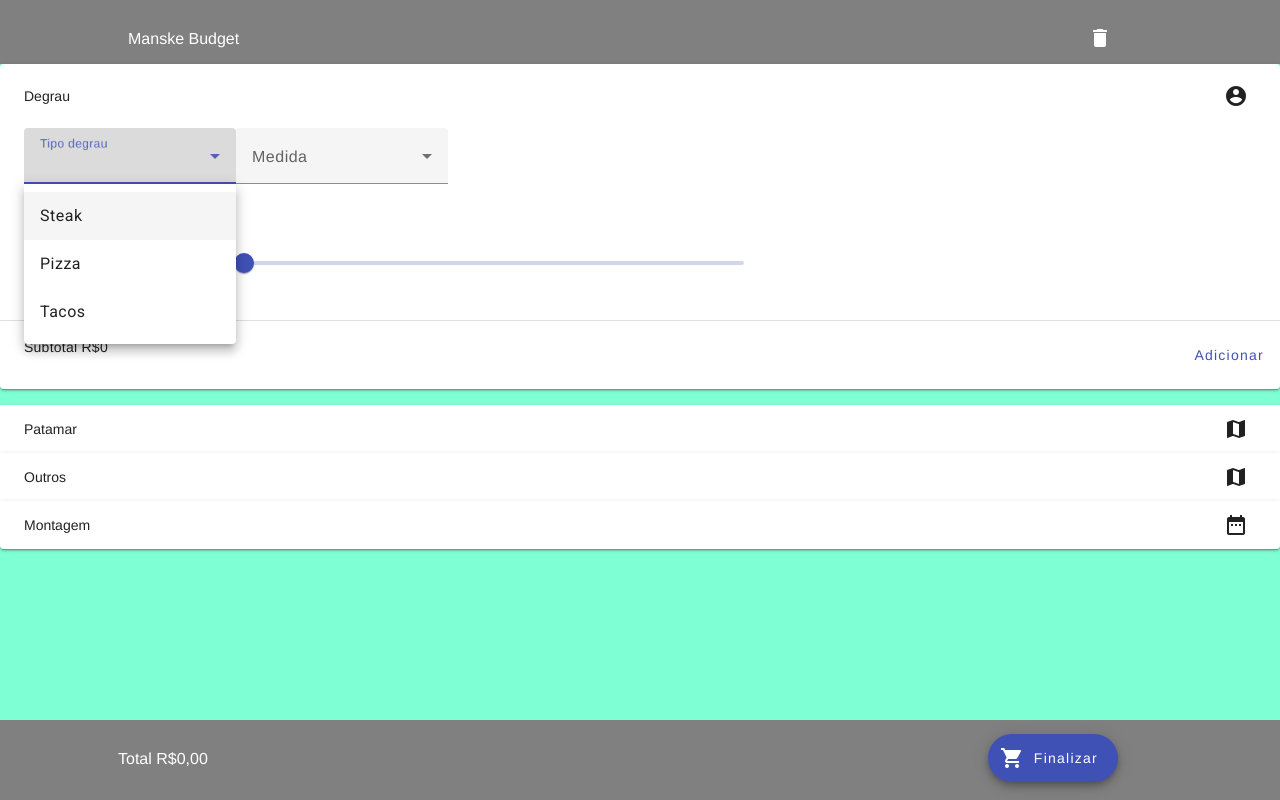
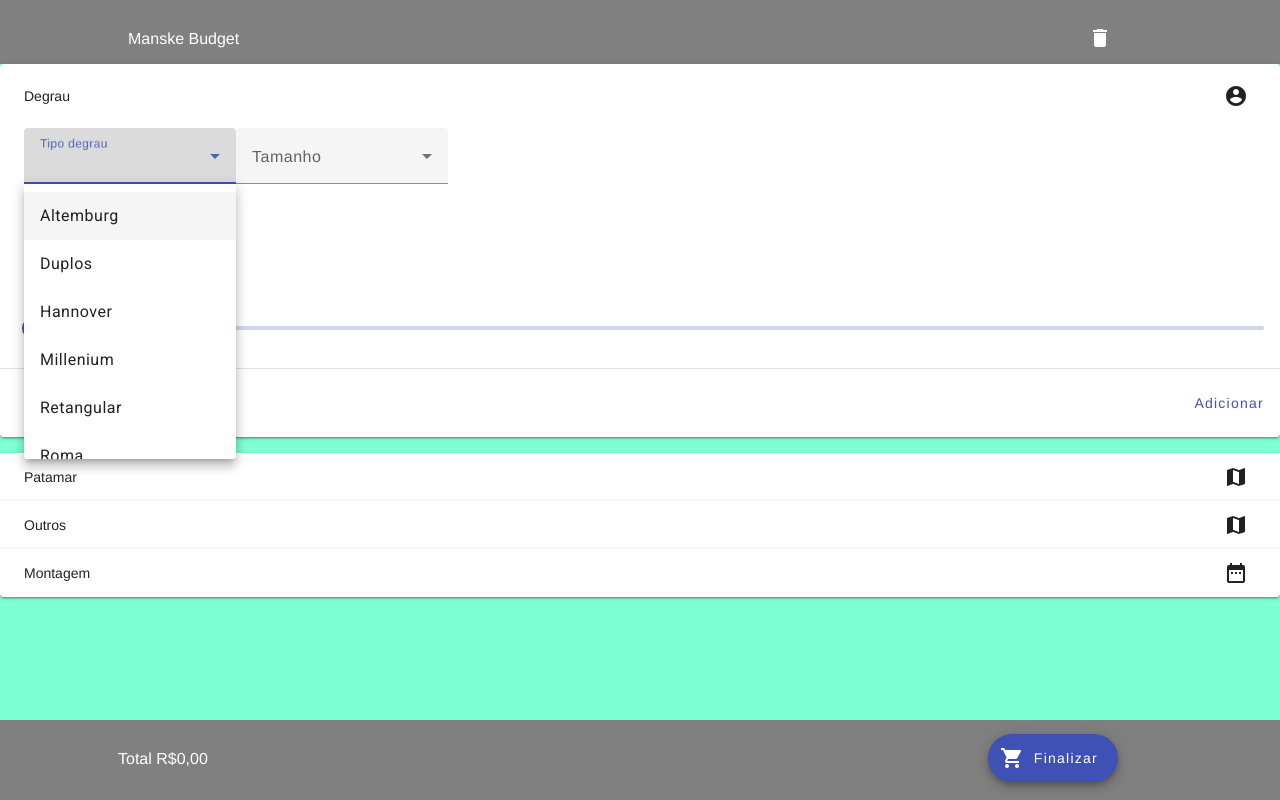
Before and after one commit to NiltonClasen/manske-budget, an Angular app: page / in a window 1280 px wide. Both pictures are taken after a click on the element 130 px from the left and 164 px from the top of the page. Built offline with nearby package versions, Linux system fonts and the light colour scheme.

Commit message:
degrau + modelo json

```diff
--- /dev/null
+++ b/degraus.json
@@ -0,0 +1,116 @@
+{
+  "registros": {
+    "registro": [
+      {
+        "tipo": "Altemburg",
+        "tamanho": "0,50",
+        "preco": 123,24
+      },
+      {
+        "tipo": "Altemburg",
+        "tamanho": "0,55",
+        "preco": 133,09
+      },
+      {
+        "tipo": "Altemburg",
+        "tamanho": "0,60",
+        "preco": 143,74
+      },
+      {
+        "tipo": "Altemburg",
+        "tamanho": "0,65",
+        "preco": 167,67
+      },
+      {
+        "tipo": "Altemburg",
+        "tamanho": "0,70",
+        "preco": 181,07
+      },
+      {
+        "tipo": "Altemburg",
+        "tamanho": "0,75",
+        "preco": 195,55
+      },
+      {
+        "tipo": "Altemburg",
+        "tamanho": "0,80",
+        "preco": 211,21
+      },
+      {
+        "tipo": "Altemburg",
+        "tamanho": "0,85",
+        "preco": 228,11
+      },
+      {
+        "tipo": "Altemburg",
+        "tamanho": "0,90",
+        "preco": 246,36
+      },
+      {
+        "tipo": "Altemburg",
+        "tamanho": "0,95",
+        "preco": 266,07
+      },
+      {
+        "tipo": "Altemburg",
+        "tamanho": "1,00",
+        "preco": 287,35
+      },
+      {
+        "tipo": "Altemburg",
+        "tamanho": "1,05",
+        "preco": 298,14
+      },
+      {
+        "tipo": "Altemburg",
+        "tamanho": "1,10",
+        "preco": 310,34
+      },
+      {
+        "tipo": "Altemburg",
+        "tamanho": "1,15",
+        "preco": 335,16
+      },
+      {
+        "tipo": "Altemburg",
+        "tamanho": "1,20",
+        "preco": 361,98
+      },
+      {
+        "tipo": "Altemburg",
+        "tamanho": "1,25",
+        "preco": 390,96
+      },
+      {
+        "tipo": "Altemburg",
+        "tamanho": "1,30",
+        "preco": 422,22
+      },
+      {
+        "tipo": "Altemburg",
+        "tamanho": "1,35",
+        "preco": 456,65
+      },
+      {
+        "tipo": "Altemburg",
+        "tamanho": "1,40",
+        "preco": 492,52
+      },
+      {
+        "tipo": "Altemburg",
+        "tamanho": "1,45",
+        "preco": 531,88
+      },
+      {
+        "tipo": "Altemburg",
+        "tamanho": "1,50",
+        "preco": 574,45
+      },
+      {
+        "tipo": "Duplos",
+        "tamanho": "0,50",
+        "preco": "XX"
+      }
+	]
+  }
+}
--- a/package.json
+++ b/package.json
@@ -20,6 +20,7 @@
     "@angular/platform-browser": "^16.2.0",
     "@angular/platform-browser-dynamic": "^16.2.0",
     "@angular/router": "^16.2.0",
+    "@types/node": "^20.5.6",
     "rxjs": "~7.8.0",
     "tslib": "^2.3.0",
     "zone.js": "~0.13.0"
--- a/src/app/carouse-component/carouse-component.component.css
+++ b/src/app/carouse-component/carouse-component.component.css
@@ -1,14 +1,5 @@
-.example-headers-align .mat-expansion-panel-header-description {
-  justify-content: space-between;
-  align-items: center;
-}
-
 .mat-mdc-slider {
-  max-width: 500px;
   width: 100%;
-}
-.mat-slider{
-  margin-left: 8px;
 }
 
 .mat-action-row {
--- a/src/app/carouse-component/carouse-component.component.html
+++ b/src/app/carouse-component/carouse-component.component.html
@@ -9,14 +9,52 @@
 
     <mat-form-field>
       <mat-label>Tipo degrau</mat-label>
-      <mat-select [(ngModel)]="selectedValue" name="food">
-        <mat-option *ngFor="let food of foods" [value]="food.value">
-          {{food.viewValue}}
+      <mat-select [(ngModel)]="tipoDegrauSelected" (selectionChange)="changeDegrau()">
+        <mat-option *ngFor="let tipoDegrau of listaTiposDegrau" [value]="tipoDegrau">
+          {{tipoDegrau}}
         </mat-option>
       </mat-select>
     </mat-form-field>
     <mat-form-field>
-      <mat-label>Medida</mat-label>
+      <mat-label>Tamanho</mat-label>
+      <mat-select [(ngModel)]="tamanhoDegrauSelected" (selectionChange)="changeDegrau()">
+        <mat-option *ngFor="let tamanhoDegrau of listaTamanhosDegrau" [value]="tamanhoDegrau">
+          {{tamanhoDegrau}}
+        </mat-option>
+      </mat-select>
+    </mat-form-field>
+    <div>
+      <label>Quantidade</label>
+    </div>
+    <mat-form-field>
+      <input matInput type="number" [(ngModel)]="valueInitialSlider">
+    </mat-form-field>
+    <mat-slider [max]="20" [min]="1" [step]="1" [discrete]="true" (input)="valorSliderAlterado()">
+      <input matSliderThumb [(ngModel)]="valueInitialSlider" #slider>
+    </mat-slider>
+    <mat-action-row>
+      <span>Subtotal R${{(valorDegrauSoma)}}</span>
+      <button mat-button color="primary" (click)="nextStep()">Adicionar</button>
+    </mat-action-row>
+  </mat-expansion-panel>
+
+
+
+
+
+  <mat-expansion-panel [expanded]="step === 1" (opened)="setStep(1)" hideToggle>
+    <mat-expansion-panel-header>
+      <mat-panel-title>
+        Patamar
+      </mat-panel-title>
+      <mat-icon>map</mat-icon>
+    </mat-expansion-panel-header>
+    <mat-button-toggle-group name="favoriteColor" aria-label="Favorite Color">
+      <mat-button-toggle value="red">Com anel</mat-button-toggle>
+      <mat-button-toggle value="green">Sem anel</mat-button-toggle>
+    </mat-button-toggle-group>
+    <mat-form-field>
+      <mat-label>Tamanho</mat-label>
       <mat-select [(ngModel)]="selectedValue" name="food">
         <mat-option *ngFor="let food of foods" [value]="food.value">
           {{food.viewValue}}
@@ -26,46 +64,23 @@
     <div>
       <label>Quantidade</label>
     </div>
-    <mat-form-field class="example-margin example-width">
-      <mat-label>Value</mat-label>
+    <mat-form-field>
       <input matInput type="number" [(ngModel)]="valueInitialSlider">
     </mat-form-field>
-    <mat-slider
-        class="example-margin"
-        [max]= "20"
-        [min]= "1"
-        [step]= "1"
-        [discrete]= "true">
+    <mat-slider [max]="5" [min]="1" [step]="1" [discrete]="true">
       <input matSliderThumb [(ngModel)]="valueInitialSlider" #slider>
     </mat-slider>
+
     <mat-action-row>
       <span>Subtotal R${{valueInitialSlider}}</span>
       <button mat-button color="primary" (click)="nextStep()">Adicionar</button>
     </mat-action-row>
   </mat-expansion-panel>
 
-  <mat-expansion-panel [expanded]="step === 1" (opened)="setStep(1)" hideToggle>
-    <mat-expansion-panel-header>
-      <mat-panel-title>
-        Patamar
-      </mat-panel-title>
-        <mat-icon>map</mat-icon>
-    </mat-expansion-panel-header>
 
-    <mat-button-toggle-group name="favoriteColor" aria-label="Favorite Color">
-      <mat-button-toggle value="red">Com anel</mat-button-toggle>
-      <mat-button-toggle value="green">Sem anel</mat-button-toggle>
-    </mat-button-toggle-group>
 
-    <mat-form-field>
-      <mat-label>Country</mat-label>
-      <input matInput>
-    </mat-form-field>
 
-    <mat-action-row>
-      <button mat-button color="primary" (click)="nextStep()">Adicionar</button>
-    </mat-action-row>
-  </mat-expansion-panel>
+
 
   <mat-expansion-panel [expanded]="step === 2" (opened)="setStep(2)" hideToggle>
     <mat-expansion-panel-header>
@@ -76,14 +91,39 @@
     </mat-expansion-panel-header>
 
     <mat-form-field>
-      <mat-label>Country</mat-label>
-      <input matInput>
+      <mat-label>Selecione</mat-label>
+      <mat-select [(ngModel)]="selectedValue" name="food">
+        <mat-option *ngFor="let food of foods" [value]="food.value">
+          {{food.viewValue}}
+        </mat-option>
+      </mat-select>
     </mat-form-field>
-
+    <mat-form-field>
+      <mat-select [(ngModel)]="selectedValue" name="food">
+        <mat-option *ngFor="let food of foods" [value]="food.value">
+          {{food.viewValue}}
+        </mat-option>
+      </mat-select>
+    </mat-form-field>
+    <div>
+      <label>Quantidade</label>
+    </div>
+    <mat-form-field>
+      <input matInput type="number" [(ngModel)]="valueInitialSlider">
+    </mat-form-field>
+    <mat-slider [max]="20" [min]="1" [step]="1" [discrete]="true">
+      <input matSliderThumb [(ngModel)]="valueInitialSlider" #slider>
+    </mat-slider>
     <mat-action-row>
+      <span>Subtotal R${{valueInitialSlider}}</span>
       <button mat-button color="primary" (click)="nextStep()">Adicionar</button>
     </mat-action-row>
   </mat-expansion-panel>
+
+
+
+
+
 
   <mat-expansion-panel [expanded]="step === 3" (opened)="setStep(3)" hideToggle>
     <mat-expansion-panel-header>
@@ -94,7 +134,7 @@
     </mat-expansion-panel-header>
 
     <mat-form-field>
-      <mat-label>Tipo degrau</mat-label>
+      <mat-label>Selecione</mat-label>
       <mat-select [(ngModel)]="selectedValue" name="food">
         <mat-option *ngFor="let food of foods" [value]="food.value">
           {{food.viewValue}}
@@ -103,7 +143,7 @@
     </mat-form-field>
 
     <mat-form-field>
-      <mat-label>Medida</mat-label>
+      <mat-label>Tamanho</mat-label>
       <mat-select [(ngModel)]="selectedValue" name="food">
         <mat-option *ngFor="let food of foods" [value]="food.value">
           {{food.viewValue}}
@@ -112,6 +152,7 @@
     </mat-form-field>
 
     <mat-action-row>
+      <span>Subtotal R${{valueInitialSlider}}</span>
       <button mat-button color="primary" (click)="nextStep()">Adicionar</button>
     </mat-action-row>
   </mat-expansion-panel>
--- a/src/app/carouse-component/carouse-component.component.ts
+++ b/src/app/carouse-component/carouse-component.component.ts
@@ -1,4 +1,5 @@
-import { Component, OnInit } from '@angular/core';
+import { Component, Inject, OnInit } from '@angular/core';
+import { Degrau, degrauModel } from '../models/degrauModel';
 
 interface Food {
   value: string;
@@ -8,24 +9,29 @@ interface Food {
 @Component({
   selector: 'app-carouse-component',
   templateUrl: './carouse-component.component.html',
-  styleUrls: ['./carouse-component.component.css']
+  styleUrls: ['./carouse-component.component.css'],
 })
 export class CarouseComponentComponent implements OnInit {
+  ngOnInit() {}
 
-  constructor() { }
+  degrauModel: degrauModel = new degrauModel();
+  listaTiposDegrau: Array<String> = this.degrauModel.getIds();
+  listaTamanhosDegrau: Array<String> = this.degrauModel.getTamanhos();
 
-  ngOnInit() {
-  }
 
+  tipoDegrauSelected = '';
+  tamanhoDegrauSelected = '';
   step = 0;
-    selectedValue: string = "";
-    valueInitialSlider = 0;
-    subtotalDegrau =200;
+  selectedValue: string = '';
+  valueInitialSlider = 1;
+  subtotalDegrau = 200;
+  valorDegrau = 0;
+  valorDegrauSoma = 0;
 
   foods: Food[] = [
-      {value: 'steak-0', viewValue: 'Steak'},
-      {value: 'pizza-1', viewValue: 'Pizza'},
-      {value: 'tacos-2', viewValue: 'Tacos'},
+    { value: 'steak-0', viewValue: 'Steak' },
+    { value: 'pizza-1', viewValue: 'Pizza' },
+    { value: 'tacos-2', viewValue: 'Tacos' },
   ];
 
   setStep(index: number) {
@@ -40,4 +46,12 @@ export class CarouseComponentComponent implements OnInit {
     this.step--;
   }
 
+  changeDegrau(){
+    if(this.tipoDegrauSelected != '' && this.tamanhoDegrauSelected != ''){
+      this.valorDegrau = this.degrauModel.getPrecoDegrau(this.tipoDegrauSelected, this.tamanhoDegrauSelected);
     }
+  }
+  valorSliderAlterado(){
+    this.valorDegrauSoma = parseFloat((this.valorDegrau * this.valueInitialSlider).toFixed(2));
+  }
+}
--- /dev/null
+++ b/src/app/models/degrauModel.ts
@@ -0,0 +1,63 @@
+export interface Degrau {
+  id: String;
+  tamanho: String;
+  preco: String;
+}
+
+export class degrauModel {
+  ids = [
+    'Altemburg',
+    'Duplos',
+    'Hannover',
+    'Millenium',
+    'Retangular',
+    'Roma',
+    'Torino',
+    'Torino C/Anel',
+  ];
+  tamanhoLista = [
+    '0,50',
+    '0,55',
+    '0,60',
+    '0,65',
+    '0,70',
+    '0,75',
+    '0,80',
+    '0,85',
+    '0,90',
+    '0,95',
+    '1,00',
+    '1,05',
+    '1,10',
+    '1,15',
+    '1,20',
+    '1,25',
+    '1,30',
+    '1,35',
+    '1,40',
+    '1,45',
+    '1,50',
+  ];
+  degraus: Array<Degrau> = require("../../assets/degraus.json");
+  constructor() {
+  }
+
+  getPrecoDegrau(id: String, tamanho: String){
+    const value = this.degraus.filter((element) => element.id == id && element.tamanho == tamanho);
+    return Number(value[0]?.preco);
+
+  }
+
+  getIds(){
+    return this.ids;
+  }
+
+  getTamanhos(){
+    return this.tamanhoLista;
+  }
+
+  getTudo(){
+    return this.degraus;
+  }
+
+}
--- /dev/null
+++ b/src/assets/degraus.json
@@ -0,0 +1,107 @@
+[
+    {
+      "id": "Altemburg",
+      "tamanho": "0,50",
+      "preco": 123.24
+    },
+    {
+      "id": "Altemburg",
+      "tamanho": "0,55",
+      "preco": 133.09
+    },
+    {
+      "id": "Altemburg",
+      "tamanho": "0,60",
+      "preco": 143.74
+    },
+    {
+      "id": "Altemburg",
+      "tamanho": "0,65",
+      "preco": 167.67
+    },
+    {
+      "id": "Altemburg",
+      "tamanho": "0,70",
+      "preco": 181.07
+    },
+    {
+      "id": "Altemburg",
+      "tamanho": "0,75",
+      "preco": 195.55
+    },
+    {
+      "id": "Altemburg",
+      "tamanho": "0,80",
+      "preco": 211.21
+    },
+    {
+      "id": "Altemburg",
+      "tamanho": "0,85",
+      "preco": 228.11
+    },
+    {
+      "id": "Altemburg",
+      "tamanho": "0,90",
+      "preco": 246.36
+    },
+    {
+      "id": "Altemburg",
+      "tamanho": "0,95",
+      "preco": 266.07
+    },
+    {
+      "id": "Altemburg",
+      "tamanho": "1,00",
+      "preco": 287.35
+    },
+    {
+      "id": "Altemburg",
+      "tamanho": "1,05",
+      "preco": 298.14
+    },
+    {
+      "id": "Altemburg",
+      "tamanho": "1,10",
+      "preco": 310.34
+    },
+    {
+      "id": "Altemburg",
+      "tamanho": "1,15",
+      "preco": 335.16
+    },
+    {
+      "id": "Altemburg",
+      "tamanho": "1,20",
+      "preco": 361.98
+    },
+    {
+      "id": "Altemburg",
+      "tamanho": "1,25",
+      "preco": 390.96
+    },
+    {
+      "id": "Altemburg",
+      "tamanho": "1,30",
+      "preco": 422.22
+    },
+    {
+      "id": "Altemburg",
+      "tamanho": "1,35",
+      "preco": 456.65
+    },
+    {
+      "id": "Altemburg",
+      "tamanho": "1,40",
+      "preco": 492.52
+    },
+    {
+      "id": "Altemburg",
+      "tamanho": "1,45",
+      "preco": 531.88
+    },
+    {
+      "id": "Altemburg",
+      "tamanho": "1,50",
+      "preco": 574.45
+    }
+  ]
--- a/tsconfig.app.json
+++ b/tsconfig.app.json
@@ -3,7 +3,7 @@
   "extends": "./tsconfig.json",
   "compilerOptions": {
     "outDir": "./out-tsc/app",
-    "types": []
+    "types": ["node"]
   },
   "files": [
     "src/main.ts"
```
Also changed, not shown: 1 other file (tests, documents, lock files or other folders). Lines whose indentation alone changed are shown as unchanged.
